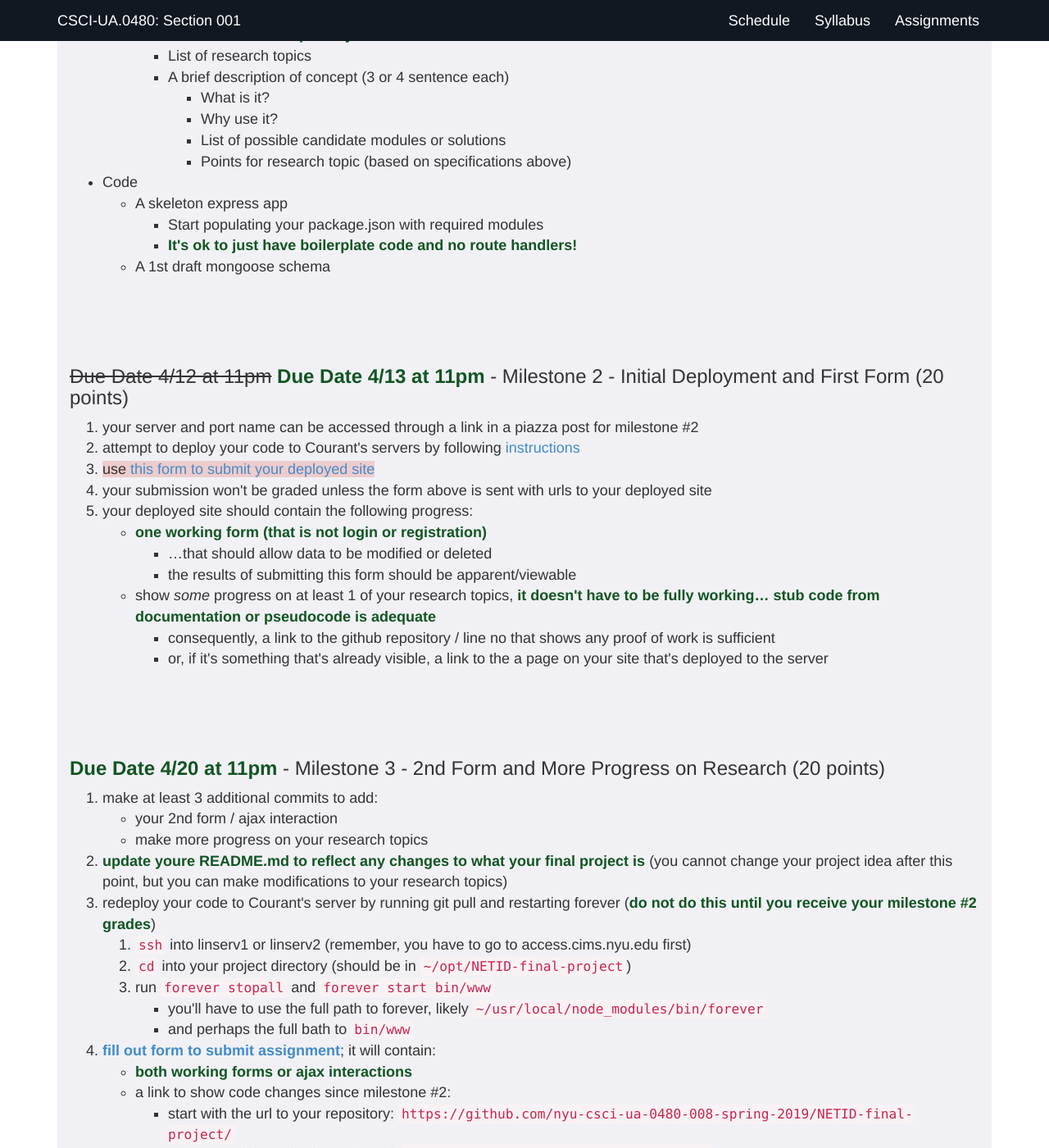
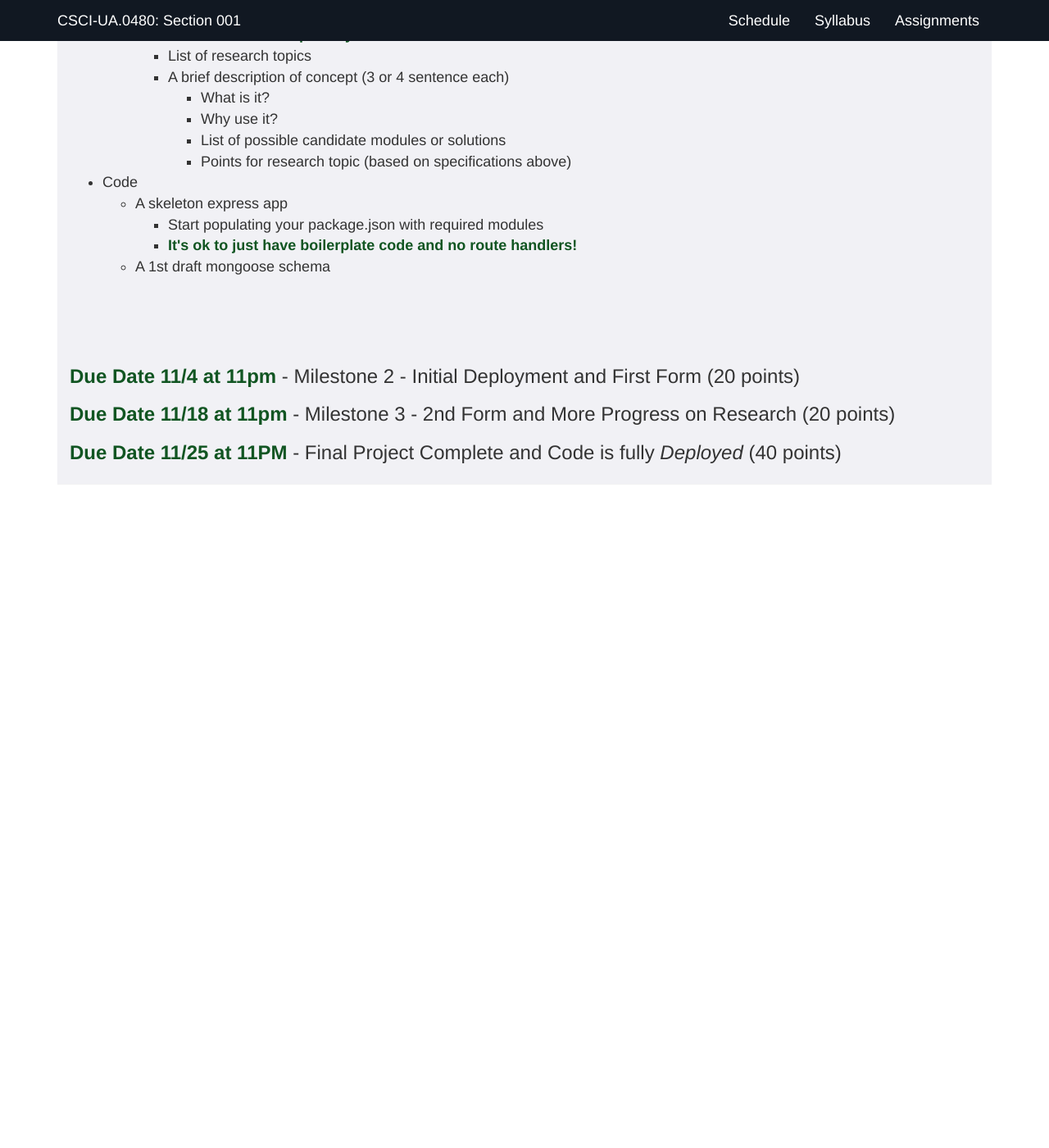
Before and after one commit to foureyes/csci-ua.0480-fall2019-001, a Jekyll site: the page built from final-project.markdown, in a window 1280 px wide and 1400 px high, scrolled down 3720 px. Shown: the whole window at 82% size. Built offline with Jekyll 4.4.1, drawn with Linux system fonts in a browser that asks for light colours; a script that is not in the unit is left out; after the commit the page ends 4350 px from its top, so only the background shows below that; some of the changed text lies outside the part shown.

Commit message:
final project

```diff
--- a/final-project.markdown
+++ b/final-project.markdown
@@ -32,10 +32,9 @@
 	<div class="panel-heading">Final Project</div>
 	<div class="panel-body" markdown="block">
 
-# Final Project, __Final Milestone Due__ <strike>4/26</strike> 4/29
+# Final Project, __Final Milestone Due__ 11/25
 
-Earlier milestones due throughout April
-
+Earlier milestones due throughout October and November
 
 
 ## Overview
@@ -150,7 +149,7 @@
 
 <a name="proposal"></a>
 
-###  __Due 4/5 at 11PM__ - Milestone 1 - Requirements / Specifications, Draft Data Model, Skeleton Application (20 points)
+###  __Due 10/28 at 11PM__ - Milestone 1 - Requirements / Specifications, Draft Data Model, Skeleton Application (20 points)
 
 [Check out sample documentation](https://github.com/nyu-csci-ua-0480-008-spring-2017/final-project-example)
 
@@ -197,7 +196,9 @@
 <br>
 <br>
 
-### <strike>Due Date 4/12 at 11pm</strike> __Due Date 4/13 at 11pm__ - Milestone 2 - Initial Deployment and First Form (20 points)
+### __Due Date 11/4 at 11pm__ - Milestone 2 - Initial Deployment and First Form (20 points)
+
+{% comment %}
 
 1. your server and port name can be accessed through a link in a piazza post for milestone #2
 2. attempt to deploy your code to Courant's servers by following [instructions](homework/deploy.html)
@@ -218,9 +219,12 @@
 <br>
 <br>
 
+{% endcomment %}
 
-### __Due Date 4/20 at 11pm__ - Milestone 3 - 2nd Form and More Progress on Research (20 points)
 
+### __Due Date 11/18 at 11pm__ - Milestone 3 - 2nd Form and More Progress on Research (20 points)
+
+{% comment %}
 
 1. make at least 3 additional commits to add:
     * your 2nd form / ajax interaction
@@ -245,8 +249,11 @@
 <br>
 <br>
 <br>
+{% endcomment %}
 
-### __Due Date__ <strike>4/26</strike> 4/29  __at 11PM__ - Final Project Complete and Code is fully  _Deployed_ (40 points)
+### __Due Date 11/25 at 11PM__ - Final Project Complete and Code is fully  _Deployed_ (40 points)
+
+{% comment %}
 
 * __all commits must be in by Monday, April 29th__
 * __project must be deployed__ on cims servers (or other platform, such as Heroku, gomix, zeit, etc.)
@@ -262,6 +269,8 @@
 <br>
 <br>
 <br>
+
+{% endcomment %}
 
 {% comment %}
 <a name="suggestions">
--- a/index.markdown
+++ b/index.markdown
@@ -2,6 +2,7 @@
 layout: default
 nav-state: index
 ---
+
 
 <!--
 <h1>AIT Test Deploy</h1>
--- /dev/null
+++ b/module.js
@@ -0,0 +1,3 @@
+const path = require('path');
+const fn = path.join(__dirname, 'm.js');
+const m = require(fn);
```
Also changed, not shown: _data/schedule.csv (+15 -22 lines), fileReader.js (added, +18 -0 lines).
